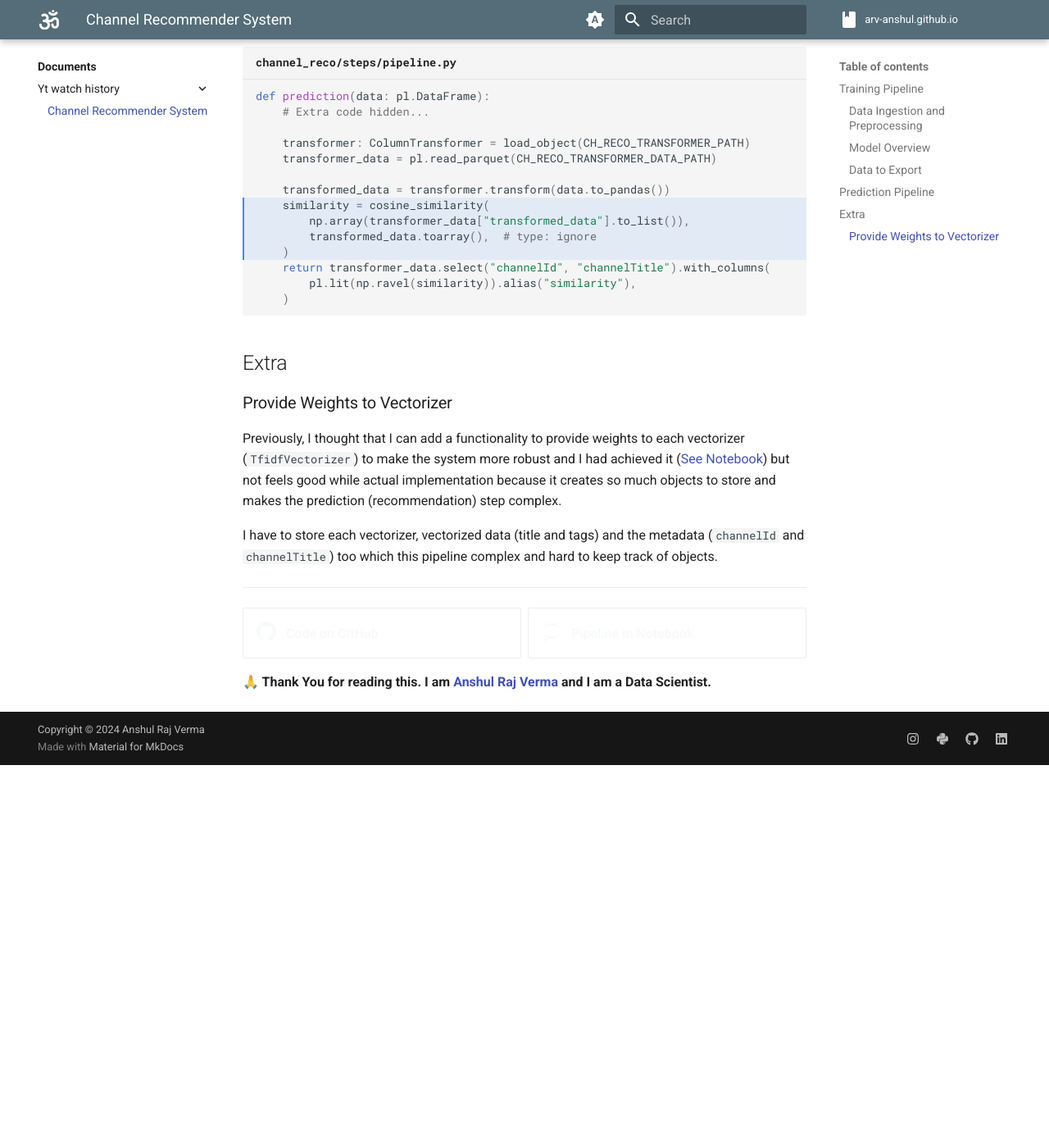
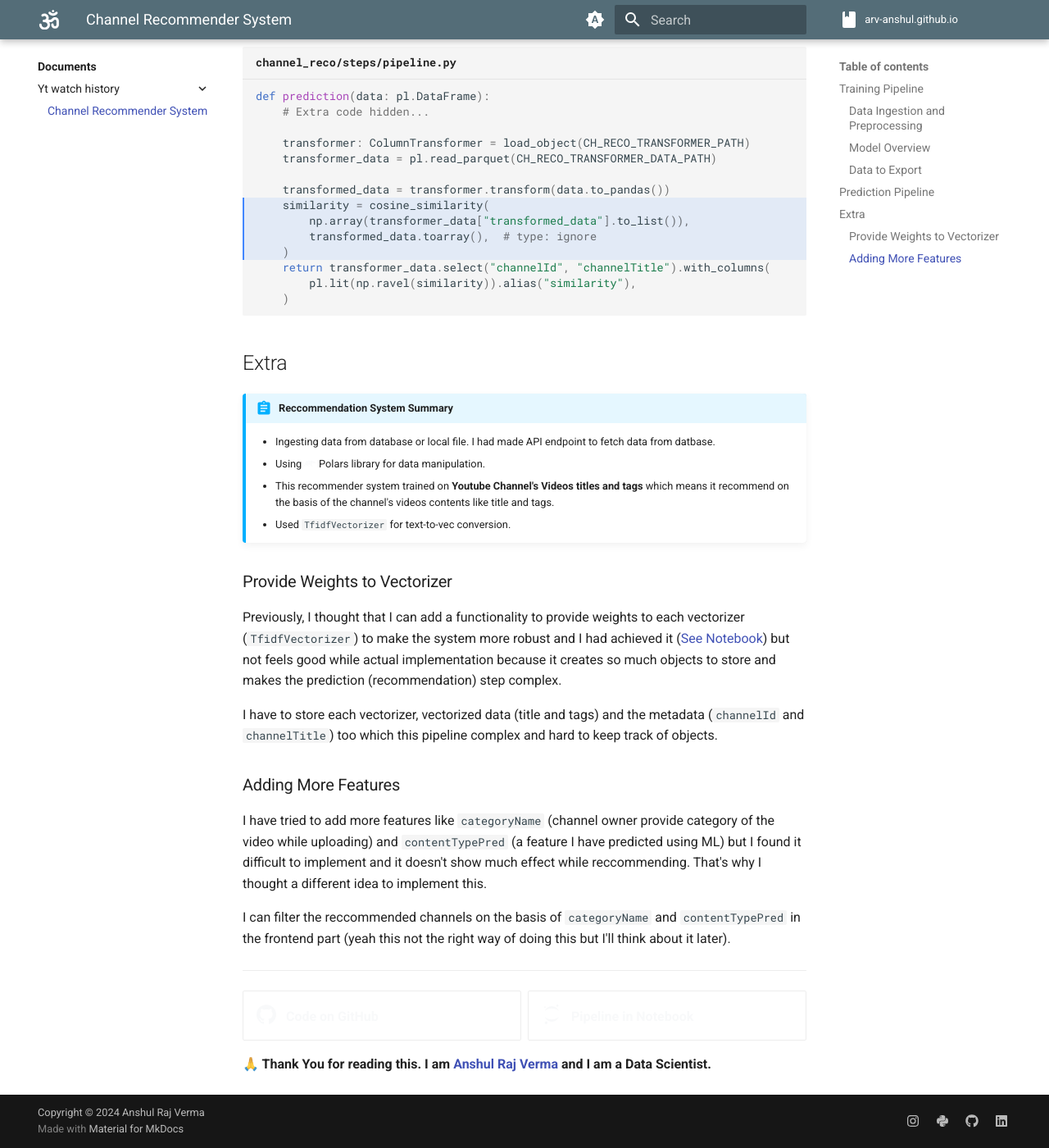
Before and after one commit to arv-anshul/arv-anshul.github.io, an MkDocs documentation site: the page built from docs/documents/yt-watch-history/channel_reco.md, in a window 1280 px wide and 1400 px high, scrolled down 2188 px. Shown: the whole window at 82% size. Built offline with MkDocs 1.6.1 and Material for MkDocs 9.7.7, drawn with Linux system fonts in a browser that asks for light colours; comment, search, counter and statistics services are not loaded; before the commit the page ends 3121 px from its top, so only the background shows below that.

Commit message:
📄 Add contents to channel_reco.md

```diff
--- a/docs/documents/yt-watch-history/channel_reco.md
+++ b/docs/documents/yt-watch-history/channel_reco.md
@@ -97,11 +97,23 @@ def prediction(data: pl.DataFrame):
 
 ## Extra
 
+!!! abstract "Reccommendation System Summary"
+    - Ingesting data from database or local file. I had made API endpoint to fetch data from datbase.
+    - Using [:simple-polars:{ .light .hover-icon }](https://pola.rs) Polars library for data manipulation.
+    - This recommender system trained on **Youtube Channel's Videos titles and tags** which means it recommend on the basis of the channel's videos contents like title and tags.
+    - Used `TfidfVectorizer` for text-to-vec conversion.
+
 ### Provide Weights to Vectorizer
 
 Previously, I thought that I can add a functionality to provide weights to each vectorizer (`TfidfVectorizer`) to make the system more robust and I had achieved it ([See Notebook](https://github.com/arv-anshul/notebooks/blob/main/yt-watch-history/1.0_ChannelRecoSys.ipynb)) but not feels good while actual implementation because it creates so much objects to store and makes the prediction (recommendation) step complex.
 
 I have to store each vectorizer, vectorized data (title and tags) and the metadata (`channelId` and `channelTitle`) too which this pipeline complex and hard to keep track of objects.
+
+### Adding More Features
+
+I have tried to add more features like `categoryName` (channel owner provide category of the video while uploading) and `contentTypePred` (a feature I have predicted using ML) but I found it difficult to implement and it doesn't show much effect while reccommending. That's why I thought a different idea to implement this.
+
+I can filter the reccommended channels on the basis of `categoryName` and `contentTypePred` in the frontend part (yeah this not the right way of doing this but I'll think about it later).
 
 ---
 
```
